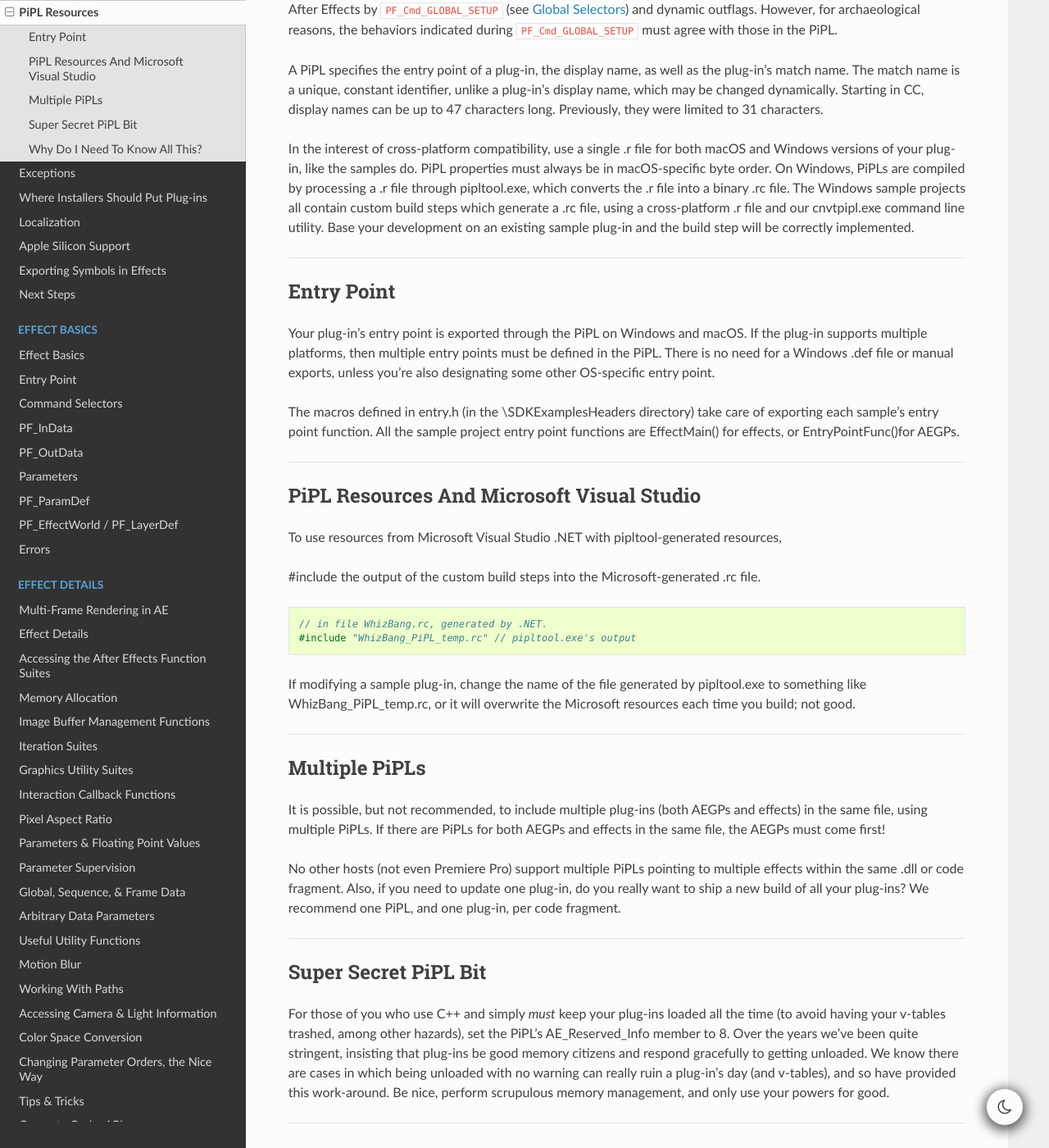
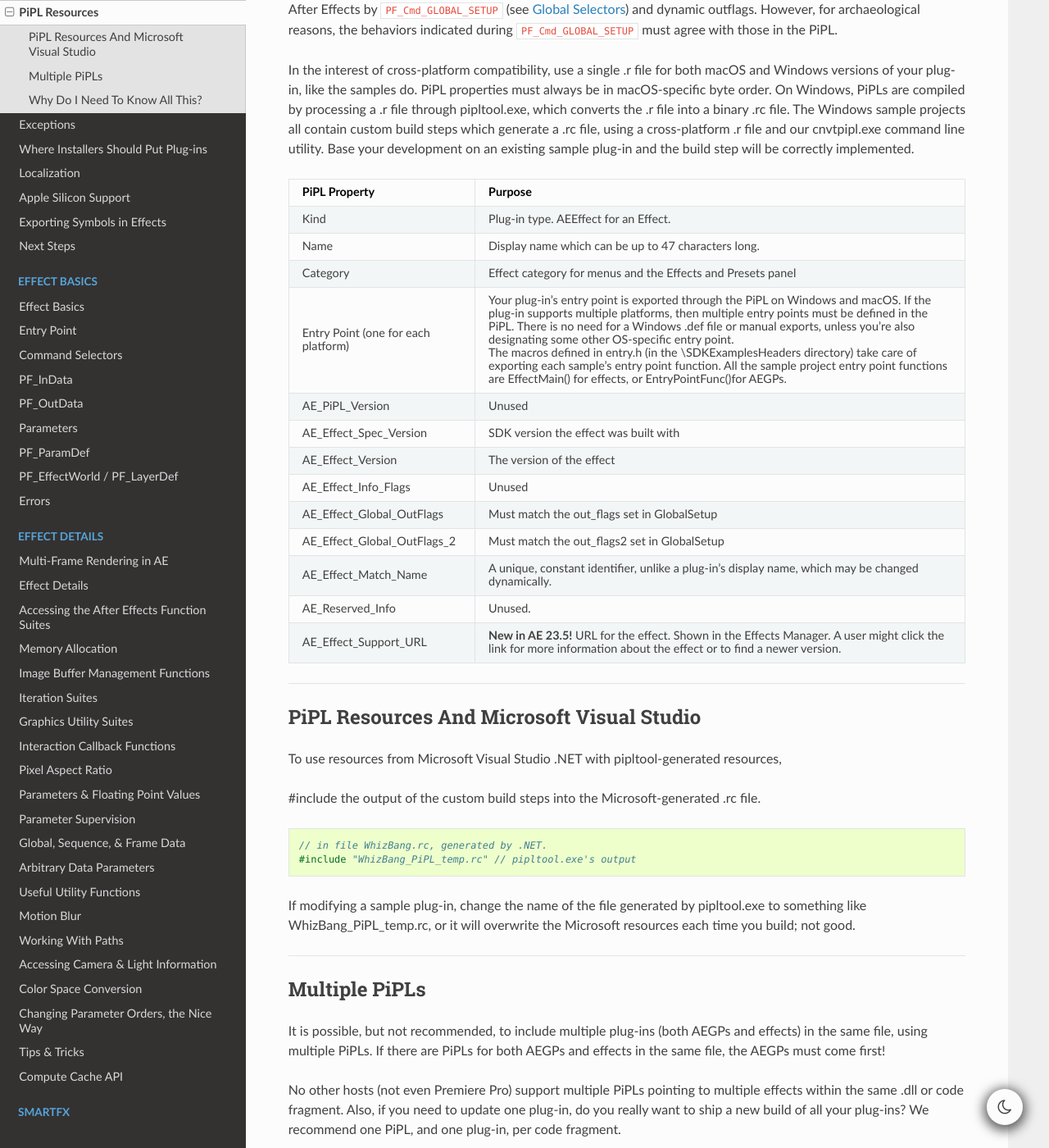
Before and after one commit to docsforadobe/after-effects-plugin-guide, a Sphinx documentation site: the page built from docs/intro/pipl-resources.rst, in a window 1280 px wide and 1400 px high, scrolled down 208 px. Shown: the whole window at 82% size. Built offline with Sphinx 7.4.7 and the Read the Docs theme 2.0.0, drawn with Linux system fonts in a browser that asks for light colours; pages that are not in the unit, such as notebooks, are missing from menus.

Commit message:
Added a table for the PiPL properties and added an entry for the new URL property.

```diff
--- a/docs/intro/pipl-resources.rst
+++ b/docs/intro/pipl-resources.rst
@@ -5,18 +5,48 @@ PiPL Resources
 
 Originating in Adobe Photoshop over two decades ago, Plug-In Property Lists, or PiPLs, are resources which provide basic information about a plug-in's behavior, without executing the plug-in. PiPLs have been largely supplanted within After Effects by ``PF_Cmd_GLOBAL_SETUP`` (see :ref:`effect-basics/command-selectors.global-selectors`) and dynamic outflags. However, for archaeological reasons, the behaviors indicated during ``PF_Cmd_GLOBAL_SETUP`` must agree with those in the PiPL.
 
-A PiPL specifies the entry point of a plug-in, the display name, as well as the plug-in's match name. The match name is a unique, constant identifier, unlike a plug-in's display name, which may be changed dynamically. Starting in CC, display names can be up to 47 characters long. Previously, they were limited to 31 characters.
-
 In the interest of cross-platform compatibility, use a single .r file for both macOS and Windows versions of your plug-in, like the samples do. PiPL properties must always be in macOS-specific byte order. On Windows, PiPLs are compiled by processing a .r file through pipltool.exe, which converts the .r file into a binary .rc file. The Windows sample projects all contain custom build steps which generate a .rc file, using a cross-platform .r file and our cnvtpipl.exe command line utility. Base your development on an existing sample plug-in and the build step will be correctly implemented.
 
-----
 
-Entry Point
-================================================================================
++-------------------------------------------+---------------------------------------------------------------------------------------------------------------------------------+
+|               **PiPL Property**           |                                                           **Purpose**                                                           |
++===========================================+=================================================================================================================================+
+| Kind                                      | Plug-in type. AEEffect for an Effect.                                                                                           |
+|                                           |                                                                                                                                 |
++-------------------------------------------+---------------------------------------------------------------------------------------------------------------------------------+
+| Name                                      | Display name which can be up to 47 characters long.                                                                             |
++-------------------------------------------+---------------------------------------------------------------------------------------------------------------------------------+
+| Category                                  | Effect category for menus and the Effects and Presets panel                                                                     |
++-------------------------------------------+---------------------------------------------------------------------------------------------------------------------------------+
+| Entry Point (one for each platform)       | Your plug-in's entry point is exported through the PiPL on Windows and macOS. If the plug-in supports multiple platforms, then  |
+|                                           | multiple entry points must be defined in the PiPL. There is no need for a Windows .def file or manual exports, unless you're    |
+|                                           | also designating some other OS-specific entry point.                                                                            |
+|                                           |                                                                                                                                 |
+|                                           | The macros defined in entry.h (in the \\SDK\Examples\Headers directory) take care of exporting each sample's entry point        |
+|                                           | function. All the sample project entry point functions are EffectMain() for effects, or EntryPointFunc()for AEGPs.              |
+|                                           |                                                                                                                                 |
++-------------------------------------------+---------------------------------------------------------------------------------------------------------------------------------+
+| AE_PiPL_Version                           | Unused                                                                                                                          |
++-------------------------------------------+---------------------------------------------------------------------------------------------------------------------------------+
+| AE_Effect_Spec_Version                    | SDK version the effect was built with                                                                                           |
++-------------------------------------------+---------------------------------------------------------------------------------------------------------------------------------+
+| AE_Effect_Version                         | The version of the effect                                                                                                       |
++-------------------------------------------+---------------------------------------------------------------------------------------------------------------------------------+
+| AE_Effect_Info_Flags                      | Unused                                                                                                                          |
++-------------------------------------------+---------------------------------------------------------------------------------------------------------------------------------+
+| AE_Effect_Global_OutFlags                 | Must match the out_flags set in GlobalSetup                                                                                     |
++-------------------------------------------+---------------------------------------------------------------------------------------------------------------------------------+
+| AE_Effect_Global_OutFlags_2               | Must match the out_flags2 set in GlobalSetup                                                                                    |
++-------------------------------------------+---------------------------------------------------------------------------------------------------------------------------------+
+| AE_Effect_Match_Name                      | A unique, constant identifier, unlike a plug-in’s display name, which may be changed dynamically.                               |
++-------------------------------------------+---------------------------------------------------------------------------------------------------------------------------------+
+| AE_Reserved_Info                          | Unused.                                                                                                                         |
++-------------------------------------------+---------------------------------------------------------------------------------------------------------------------------------+
+| AE_Effect_Support_URL                     | **New in AE 23.5!** URL for the effect. Shown in the Effects Manager. A user might click the link for more information about    |
+|                                           | the effect or to find a newer version.                                                                                          |
++-------------------------------------------+---------------------------------------------------------------------------------------------------------------------------------+
 
-Your plug-in's entry point is exported through the PiPL on Windows and macOS. If the plug-in supports multiple platforms, then multiple entry points must be defined in the PiPL. There is no need for a Windows .def file or manual exports, unless you're also designating some other OS-specific entry point.
 
-The macros defined in entry.h (in the \\SDK\Examples\Headers directory) take care of exporting each sample's entry point function. All the sample project entry point functions are EffectMain() for effects, or EntryPointFunc()for AEGPs.
 
 ----
 
@@ -45,13 +75,6 @@ No other hosts (not even Premiere Pro) support multiple PiPLs pointing to multip
 
 ----
 
-Super Secret PiPL Bit
-================================================================================
-
-For those of you who use C++ and simply *must* keep your plug-ins loaded all the time (to avoid having your v-tables trashed, among other hazards), set the PiPL's AE_Reserved_Info member to 8. Over the years we've been quite stringent, insisting that plug-ins be good memory citizens and respond gracefully to getting unloaded. We know there are cases in which being unloaded with no warning can really ruin a plug-in's day (and v-tables), and so have provided this work-around. Be nice, perform scrupulous memory management, and only use your powers for good.
-
-----
-
 Why Do I Need To Know All This?
 ================================================================================
 
```
